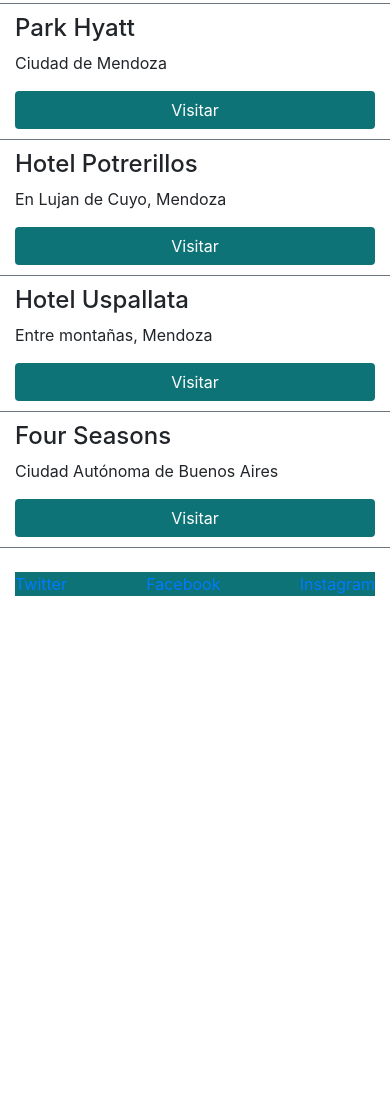
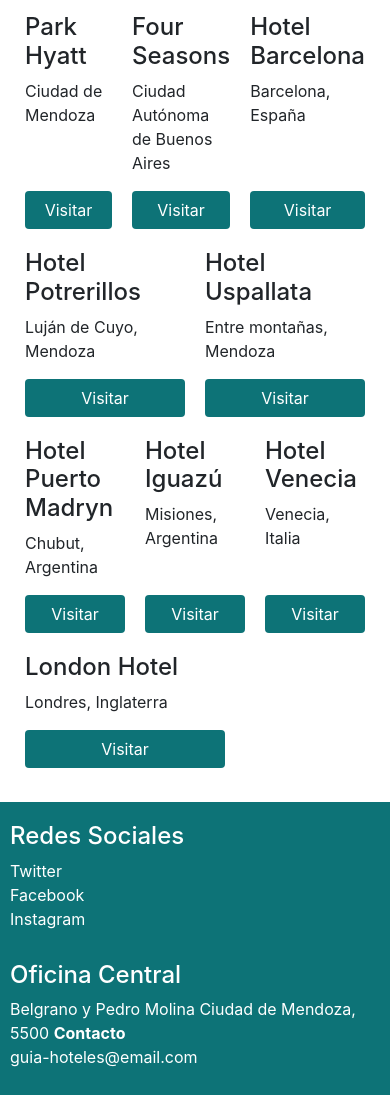
Before and after one commit to JuaniOlguin/guia-hoteles, a website: page index.html in a window 390 px wide. Shown: the part 715-1810 px from the top of the page. Before the commit the page ends 1311 px from the top, so only its background shows below. Drawn offline with nearby package versions, Linux system fonts and the light colour scheme.

Commit message:
Agregado main.css y ajuste a las caracteristicas responsive

```diff
--- a/css/main.css
+++ b/css/main.css
@@ -2,10 +2,16 @@
     background-color: #0d7377;
     color: white;
 }
-.btn{
+.card-hotel{
+    flex: 1 20vw;
+    padding: 10px;
+
+}
+.btn-card{
     background-color: #0d7377;
     color: white;
-    width:100%;
+    width: 100%;
+    max-width: 200px;!important
 }
 .btn:hover{
     background-color: #212121;
@@ -15,9 +21,18 @@
     display: flex;
     margin: 0 auto;
     background-color: #0d7377;
+    align-items: center;
+}
+.contRedes{
+    color: white;
+    padding: 10px;
+    margin-top: 10px;
 }
 .redes{
     text-align: center;
     text-decoration: none;
-    color: white
+    color: white;
 }
+.redes:hover{
+    color:white;
+}
--- a/index.html
+++ b/index.html
@@ -34,61 +34,117 @@
         </div>
         <br><br>
 
-        <div class="row justify-content-between border-bottom border-top border-secondary" style="padding-bottom: 10px;padding-top:10px;">
-            <div class="col-sm-12 col-md-4">
+        <div class="d-flex flex-wrap">
+            <div class="card-hotel d-flex flex-column justify-content-between">
+                <div>
                     <h4>Park Hyatt</h4>
                     <p>Ciudad de Mendoza</p>
                 </div>
-            <div class="col-xs-6 col-md-2 align-self-center">
-                <button class="btn">Visitar</button>
+                <div>
+                    <button class="btn-card btn">Visitar</button>
                 </div>
             </div>
-        <div class="row justify-content-between border-bottom border-secondary" style="padding-bottom: 10px;padding-top:10px">
-            <div class="col-sm-12 col-md-4">
-                <h4>Hotel Potrerillos</h4>
-                <p>En Lujan de Cuyo, Mendoza</p>
+            <div class="card-hotel d-flex flex-column justify-content-between">
+                <div>
+                    <h4>Four Seasons</h4>
+                    <p>Ciudad Autónoma de Buenos Aires</p>
                 </div>
-            <div class="col-xs-6 col-md-2 align-self-center">
-                <button class="btn">Visitar</button>
+                <div>
+                    <button class="btn-card btn">Visitar</button>
                 </div>
             </div>
-        <div class="row justify-content-between border-bottom border-secondary" style="padding-bottom: 10px;padding-top:10px">
-            <div class="col-sm-12 col-md-4">
+            <div class="card-hotel d-flex flex-column justify-content-between">
+                <div>
+                    <h4>Hotel Barcelona</h4>
+                <p>Barcelona, España</p>
+                </div>
+               <div>
+                    <button class="btn-card btn">Visitar</button>
+               </div>
+            </div>
+            <div class="card-hotel d-flex flex-column justify-content-between">
+                <div>
+                    <h4>Hotel Potrerillos</h4>
+                    <p>Luján de Cuyo, Mendoza</p>
+                </div>
+                <div>
+                    <button class="btn-card btn">Visitar</button>
+                </div>
+            </div>
+            <div class="card-hotel d-flex flex-column justify-content-between">
+                <div>
                     <h4>Hotel Uspallata</h4>
                     <p>Entre montañas, Mendoza</p>
                 </div>
-            <div class="col-xs-6 col-md-2 align-self-center">
-                <button class="btn">Visitar</button>
+                <div>
+                    <button class="btn-card btn">Visitar</button>
                 </div>
             </div>
-        <div class="row justify-content-between border-bottom border-secondary" style="padding-bottom: 10px;padding-top:10px">
-            <div class="col-sm-12 col-md-4">
-                <h4>Four Seasons</h4>
-                <p>Ciudad Autónoma de Buenos Aires</p>
+            <div class="card-hotel d-flex flex-column justify-content-between">
+                <div>
+                    <h4>Hotel Puerto Madryn</h4>
+                    <p>Chubut, Argentina</p>
                 </div>
-            <div class="col-xs-6 col-md-2 align-self-center">
-                <button class="btn">Visitar</button>
+                <div>
+                    <button class="btn-card btn">Visitar</button>
                 </div>
             </div>
+            <div class="card-hotel d-flex flex-column justify-content-between">
+                <div>
+                    <h4>Hotel Iguazú</h4>
+                    <p>Misiones, Argentina</p>
+                </div>
+                <div>
+                    <button class="btn-card btn">Visitar</button>
+                </div>
+            </div>
+            <div class="card-hotel d-flex flex-column justify-content-between">
+                <div>
+                    <h4>Hotel Venecia</h4>
+                    <p>Venecia, Italia</p>
+                </div>
+                <div>
+                    <button class="btn-card btn">Visitar</button>
+                </div>
+            </div>
+            <div class="card-hotel d-flex flex-column justify-content-between">
+                <div>
+                    <h4>London Hotel</h4>
+                    <p>Londres, Inglaterra</p>
+                </div>
+                <div>
+                    <button class="btn-card btn">Visitar</button>
+                </div>
+            </div>
+
+        </div>
+
         <br>
+    </div>
     <footer class="pie">
-            <div class="container">
+        <div class="container-fluid">
             <div class="row justify-content-between">
-                    <div class="col-xs-4 redes">
-                        <a href="https://twitter.com/">Twitter</a>
+                <div class="col-sm-4 d-flex flex-column contRedes align-items-start" >
+                    <h4>Redes Sociales</h4>
+                    <a href="https://twitter.com/" class="redes">Twitter</a>
+                    <a href="https://twitter.com/" class="redes">Facebook</a>
+                    <a href="https://twitter.com/" class="redes">Instagram</a>
                 </div>
-                    <div class="col-xs-4 redes">
-                        <a href="https://twitter.com/">Facebook</a>
+                <div class="col-sm-4 d-flex flex-column contRedes">
+                    <h4>Oficina Central</h4>
+                    <address>
+                        Belgrano y Pedro Molina
+                        Ciudad de Mendoza, 5500
+
+                        <b>Contacto</b><br>
+                        guia-hoteles@email.com
+                    </address>
                 </div>
-                    <div class="col-xs-4 redes">
-                        <a href="https://twitter.com/">Instagram</a>
-                    </div>
+
             </div>
         </div>
     </footer>
 
-
-    </div>
 
 
 
```
Lines whose indentation alone changed are shown as unchanged.
